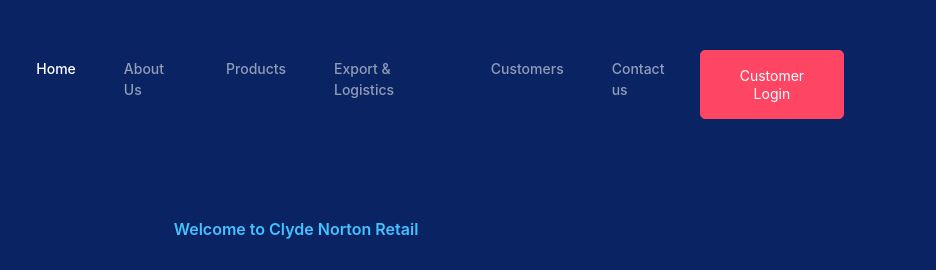
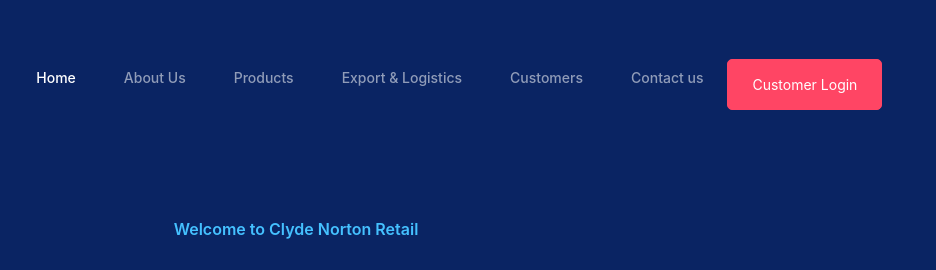
Before and after one commit to CNKinfolks/6640, a website: page public/index.html in a window 1280 px wide. Shown: the top 270 px of the page, 344-1280 px from the left. Drawn offline with Linux system fonts and the light colour scheme; a web font is replaced by a local one.

Commit message:
Update index.html

```diff
--- a/public/index.html
+++ b/public/index.html
@@ -31,7 +31,7 @@
                 </button>
               </div>
               <div class="collapse navbar-collapse">
-                <ul class="navbar-nav ms-auto me-4">
+                <ul class="navbar-nav ms-auto me-4 text-nowrap">
                   <li class="nav-item"><a class="nav-link text-white" href="#">Home</a></li>
                   <li class="nav-item"><a class="nav-link" href="#">About Us</a></li>
                   <li class="nav-item"><a class="nav-link" href="#">Products</a></li>
```
